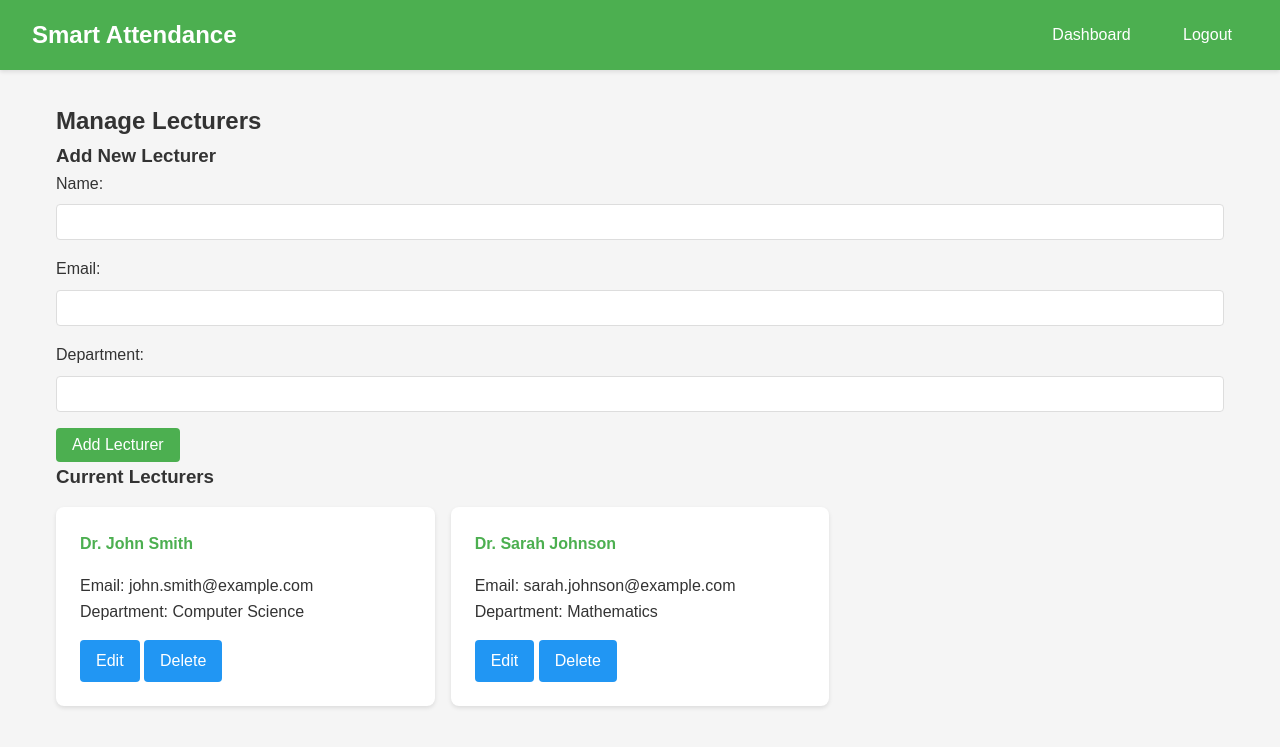
After one commit to roche-jeethan/dbmsMiniProject, a Flask app: page /manage_lecturers in a window 1280 px wide. The commit adds this page. Shown: the top 747 px of the page. Run offline with Flask 3, Linux system fonts and the light colour scheme; a user stored in the database is signed in.

Commit message:
temp code

```diff
--- a/app.py
+++ b/app.py
@@ -8,6 +8,7 @@ import os
 from datetime import datetime, timedelta
 import io
 import random
+from flask_migrate import Migrate
 
 app = Flask(__name__)
 app.config['SECRET_KEY'] = 'your-secret-key-here'  # Change this in production
@@ -16,6 +17,8 @@ app.config['SQLALCHEMY_TRACK_MODIFICATIONS'] = False
 
 # Initialize extensions
 db.init_app(app)
+migrate = Migrate(app, db)
+
 login_manager = LoginManager()
 login_manager.init_app(app)
 login_manager.login_view = 'login'
@@ -40,17 +43,28 @@ def login():
         password = request.form.get('password')
         user_type = request.form.get('user_type')
 
+        if not all([email, password, user_type]):
+            flash('Please fill in all fields')
+            return render_template('login.html')
+
         user = None
         if user_type == 'admin':
             user = Admin.query.filter_by(email=email).first()
+            if not user:
+                flash('Admin account not found')
+                return render_template('login.html')
         else:
             user = Lecturer.query.filter_by(email=email).first()
+            if not user:
+                flash('Lecturer account not found')
+                return render_template('login.html')
 
         if user and check_password_hash(user.password, password):
             login_user(user)
             return redirect(url_for('dashboard'))
+        else:
+            flash('Invalid password')
 
-        flash('Invalid credentials')
     return render_template('login.html')
 
 @app.route('/dashboard')
@@ -317,6 +331,92 @@ def manage_students(course_id):
     students = Student.query.filter_by(course_id=course_id).all()
     return render_template('manage_students.html', course=course, students=students)
 
+@app.route('/manage_lecturers', methods=['GET', 'POST'])
+@login_required
+def manage_lecturers():
+    if not isinstance(current_user, Admin):
+        flash('Unauthorized access')
+        return redirect(url_for('dashboard'))
+
+    if request.method == 'POST':
+        name = request.form.get('name')
+        email = request.form.get('email')
+        department = request.form.get('department')
+        password = generate_password_hash('lecturer123')  # Default password
+
+        lecturer = Lecturer(name=name, email=email, password=password, department=department)
+        db.session.add(lecturer)
+        db.session.commit()
+        flash('Lecturer added successfully')
+
+    lecturers = Lecturer.query.all()
+    return render_template('manage_lecturers.html', lecturers=lecturers)
+
+@app.route('/edit_lecturer/<int:lecturer_id>', methods=['GET', 'POST'])
+@login_required
+def edit_lecturer(lecturer_id):
+    if not isinstance(current_user, Admin):
+        flash('Unauthorized access')
+        return redirect(url_for('dashboard'))
+
+    lecturer = Lecturer.query.get_or_404(lecturer_id)
+
+    if request.method == 'POST':
+        lecturer.name = request.form.get('name')
+        lecturer.email = request.form.get('email')
+        lecturer.department = request.form.get('department')
+        db.session.commit()
+        flash('Lecturer updated successfully')
+        return redirect(url_for('manage_lecturers'))
+
+    return render_template('edit_lecturer.html', lecturer=lecturer)
+
+@app.route('/delete_lecturer/<int:lecturer_id>')
+@login_required
+def delete_lecturer(lecturer_id):
+    if not isinstance(current_user, Admin):
+        flash('Unauthorized access')
+        return redirect(url_for('dashboard'))
+
+    lecturer = Lecturer.query.get_or_404(lecturer_id)
+    db.session.delete(lecturer)
+    db.session.commit()
+    flash('Lecturer deleted successfully')
+    return redirect(url_for('manage_lecturers'))
+
+@app.route('/delete_student/<int:student_id>')
+@login_required
+def delete_student(student_id):
+    student = Student.query.get_or_404(student_id)
+    course_id = student.course_id
+
+    if not isinstance(current_user, Admin) and student.course.lecturer_id != current_user.id:
+        flash('Unauthorized access')
+        return redirect(url_for('dashboard'))
+
+    db.session.delete(student)
+    db.session.commit()
+    flash('Student deleted successfully')
+    return redirect(url_for('manage_students', course_id=course_id))
+
+@app.route('/edit_student/<int:student_id>', methods=['GET', 'POST'])
+@login_required
+def edit_student(student_id):
+    student = Student.query.get_or_404(student_id)
+
+    if not isinstance(current_user, Admin) and student.course.lecturer_id != current_user.id:
+        flash('Unauthorized access')
+        return redirect(url_for('dashboard'))
+
+    if request.method == 'POST':
+        student.name = request.form.get('name')
+        student.roll_number = request.form.get('roll_number')
+        db.session.commit()
+        flash('Student updated successfully')
+        return redirect(url_for('manage_students', course_id=student.course_id))
+
+    return render_template('edit_student.html', student=student)
+
 if __name__ == '__main__':
     with app.app_context():
         db.create_all()
--- a/models.py
+++ b/models.py
@@ -15,15 +15,15 @@ class Lecturer(UserMixin, db.Model):
     email = db.Column(db.String(120), unique=True, nullable=False)
     password = db.Column(db.String(200), nullable=False)
     department = db.Column(db.String(100), nullable=False)
-    courses = db.relationship('Course', backref='lecturer', lazy=True)
+    courses = db.relationship('Course', backref='lecturer', lazy=True, cascade='all, delete-orphan')
 
 class Course(db.Model):
     id = db.Column(db.Integer, primary_key=True)
     name = db.Column(db.String(100), nullable=False)
     year = db.Column(db.Integer, nullable=False)
     section = db.Column(db.String(10), nullable=False)
-    lecturer_id = db.Column(db.Integer, db.ForeignKey('lecturer.id'), nullable=False)
-    students = db.relationship('Student', backref='course', lazy=True)
+    lecturer_id = db.Column(db.Integer, db.ForeignKey('lecturer.id', ondelete='CASCADE'), nullable=False)
+    students = db.relationship('Student', backref='course', lazy=True, cascade='all, delete-orphan')
 
 class Student(db.Model):
     id = db.Column(db.Integer, primary_key=True)
--- /dev/null
+++ b/templates/manage_lecturers.html
@@ -0,0 +1,68 @@
+<!DOCTYPE html>
+<html lang="en">
+<head>
+    <meta charset="UTF-8">
+    <meta name="viewport" content="width=device-width, initial-scale=1.0">
+    <title>Manage Lecturers - Smart Attendance</title>
+    <link rel="stylesheet" href="{{ url_for('static', filename='css/style.css') }}">
+</head>
+<body>
+    <nav class="navbar">
+        <h1>Smart Attendance</h1>
+        <div class="nav-links">
+            <a href="{{ url_for('dashboard') }}">Dashboard</a>
+            <a href="{{ url_for('logout') }}">Logout</a>
+        </div>
+    </nav>
+
+    <div class="container">
+        <h2>Manage Lecturers</h2>
+
+        {% with messages = get_flashed_messages() %}
+            {% if messages %}
+                {% for message in messages %}
+                    <div class="alert alert-success">{{ message }}</div>
+                {% endfor %}
+            {% endif %}
+        {% endwith %}
+
+        <div class="add-lecturer-section">
+            <h3>Add New Lecturer</h3>
+            <form method="POST" class="add-lecturer-form">
+                <div class="form-group">
+                    <label for="name">Name:</label>
+                    <input type="text" id="name" name="name" required>
+                </div>
+                <div class="form-group">
+                    <label for="email">Email:</label>
+                    <input type="email" id="email" name="email" required>
+                </div>
+                <div class="form-group">
+                    <label for="department">Department:</label>
+                    <input type="text" id="department" name="department" required>
+                </div>
+                <button type="submit">Add Lecturer</button>
+            </form>
+        </div>
+
+        <div class="lecturers-list">
+            <h3>Current Lecturers</h3>
+            <div class="card-grid">
+                {% for lecturer in lecturers %}
+                    <div class="card">
+                        <h4>{{ lecturer.name }}</h4>
+                        <p>Email: {{ lecturer.email }}</p>
+                        <p>Department: {{ lecturer.department }}</p>
+                        <div class="card-actions">
+                            <a href="{{ url_for('edit_lecturer', lecturer_id=lecturer.id) }}" class="button">Edit</a>
+                            <a href="{{ url_for('delete_lecturer', lecturer_id=lecturer.id) }}"
+                               class="button delete"
+                               onclick="return confirm('Are you sure you want to delete this lecturer?')">Delete</a>
+                        </div>
+                    </div>
+                {% endfor %}
+            </div>
+        </div>
+    </div>
+</body>
+</html>
```
Also changed, not shown: init_db.py (+10 -1 lines), migrations_manager.py (added, +7 -0 lines), templates/dashboard.html (+3 -9 lines), instance/database.db, 1 other file.
